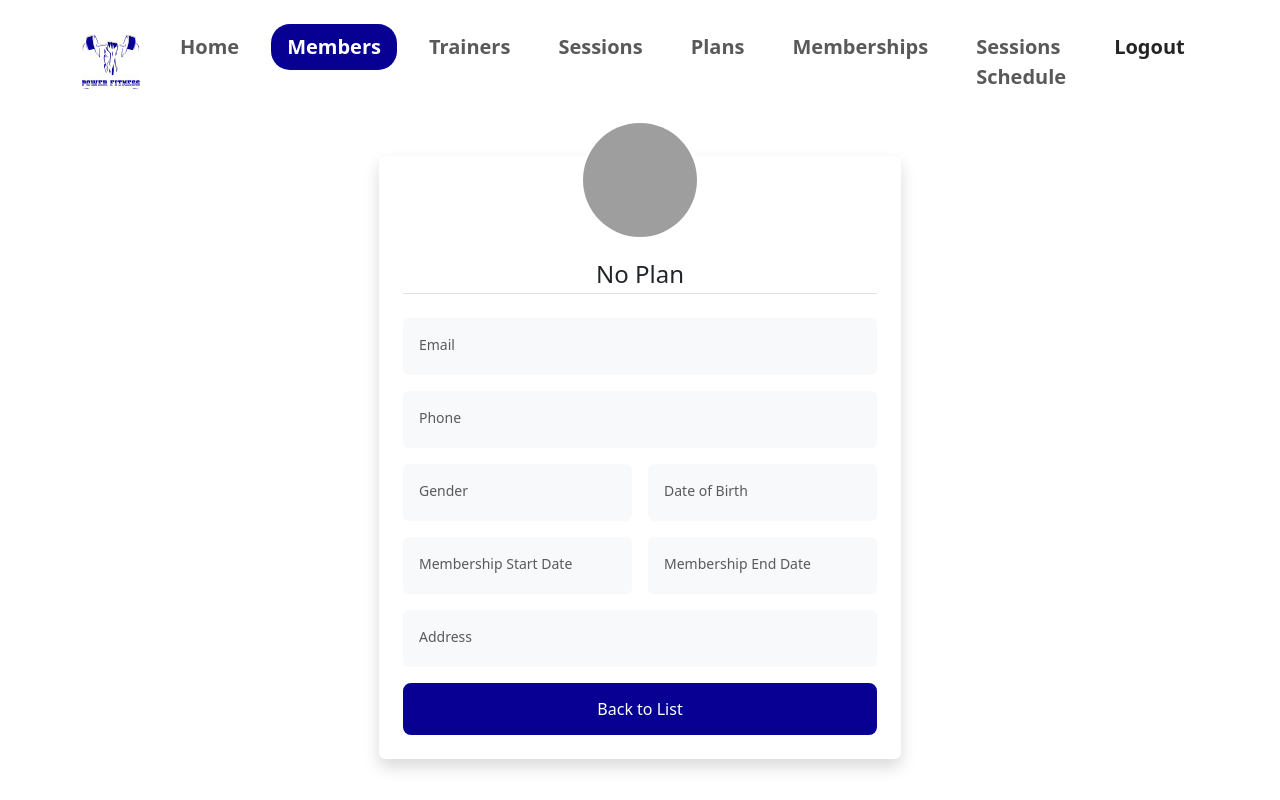
After one commit to ZiadAmr-10/GymManagementSystem, an ASP.NET Core app: template GymManagementSystem.PL/Views/Members/Details.cshtml in a window 1280 px wide. The commit adds this page. Run offline with ASP.NET Core 8, Linux system fonts and the light colour scheme; the template is opened without the code that fills it, so the values that code supplies are empty; some libraries are stand-ins or nearby versions; some web fonts are replaced; grey boxes are pictures that could not be loaded.

Commit message:
Add Member Details feature across all layers
- DAL: Add IMemberRepository and implement MemberRepository with Include and ThenInclude for related data retrieval
- BLL: Replace IRepository<Member> with IMemberRepository and add MemberDetailsViewModel and GetMemberAsync implementation
- PL: Register IMemberRepository and add Details action and view

```diff
--- a/GymManagementSystem.BLL/Services/Members/Intefaces/IMemberService.cs
+++ b/GymManagementSystem.BLL/Services/Members/Intefaces/IMemberService.cs
@@ -7,4 +7,5 @@ public interface IMemberService
 {
     public Task<IEnumerable<MemberViewModel>> GetMembersAsync();
     public Task<bool> AddMemberAsync(CreateMemberViewModel model);
+    public Task<MemberDetailsViewModel?> GetMemberAsync(int? Id);
 }
--- a/GymManagementSystem.DAL/Models/MemberShip.cs
+++ b/GymManagementSystem.DAL/Models/MemberShip.cs
@@ -10,8 +10,8 @@ public class MemberShip : BaseEntity
 
     //StartDate => Createdat
     public DateTime EndDate { get; set; }
-    public string Status => EndDate > DateTime.Now ? "Active" : "Expired" ; //Derived attribute -> ComputedProperty
-    public bool IsActive => EndDate > DateTime.Now; // ComputedProperty
+    public string Status => IsActive ? "Active" : "Expired" ; //Derived attribute -> ComputedProperty
+    public bool IsActive => EndDate > DateTime.Now && CreatedAt<=DateTime.Now; // ComputedProperty
 
 
 }
--- a/GymManagementSystem.PL/Program.cs
+++ b/GymManagementSystem.PL/Program.cs
@@ -29,6 +29,8 @@ namespace GymManagementSystem.PL
 
             builder.Services.AddValidatorsFromAssemblyContaining<CreateMemberViewModelValidator>();
 
+            builder.Services.AddScoped<IMemberRepository, MemberRepository>();
+
 
             var app = builder.Build();
 
--- /dev/null
+++ b/GymManagementSystem.PL/Views/Members/Details.cshtml
@@ -0,0 +1,73 @@
+@model MemberDetailsViewModel
+<div class="container">
+    <main role="main" class="pb-3">
+        <div class="container mt-5">
+            <div class="row justify-content-center">
+                <div class="col-md-6">
+                    <div class="card card-details border-0 p-2 shadow">
+                        <div class="text-center mt-3">
+                            <img src="~/images/User.jpg" alt="MemberName" class="rounded-circle"
+                                 style="width: 120px; height: 120px; object-fit: cover; border: 3px solid #fff; margin-top: -60px;" />
+                        </div>
+                        <div class="card-body text-center">
+                            <h2 class="mb-1 text-primary-color">@Model.Name</h2>
+                            <h4 class="mb-2 pb-1 border-bottom d-block">@(Model.PlanName ?? "No Plan") </h4>
+                            <div class="mt-4 text-start">
+                                <div class="row g-3">
+                                    <div class="col-12">
+                                        <div class="p-3 bg-light rounded">
+                                            <small class="text-muted d-block mb-1">Email</small>
+                                            <strong>@Model.Email</strong>
+                                        </div>
+                                    </div>
+                                    <div class="col-12">
+                                        <div class="p-3 bg-light rounded">
+                                            <small class="text-muted d-block mb-1">Phone</small>
+                                            <strong>@Model.Phone</strong>
+                                        </div>
+                                    </div>
+                                    <div class="col-6">
+                                        <div class="p-3 bg-light rounded">
+                                            <small class="text-muted d-block mb-1">Gender</small>
+                                            <strong>@Model.Gender</strong>
+                                        </div>
+                                    </div>
+                                    <div class="col-6">
+                                        <div class="p-3 bg-light rounded">
+                                            <small class="text-muted d-block mb-1">Date of Birth</small>
+                                            <strong>@Model.DateOfBirth</strong>
+                                        </div>
+                                    </div>
+
+                                    <div class="col-6">
+                                        <div class="p-3 bg-light rounded">
+                                            <small class="text-muted d-block mb-1">Membership Start Date</small>
+                                            <strong>@Model.MemberShipStartDate</strong>
+                                        </div>
+                                    </div>
+                                    <div class="col-6">
+                                        <div class="p-3 bg-light rounded">
+                                            <small class="text-muted d-block mb-1">Membership End Date</small>
+                                            <strong>@Model.MemberShipEndDate</strong>
+                                        </div>
+                                    </div>
+                                    <div class="col-12">
+                                        <div class="p-3 bg-light rounded">
+                                            <small class="text-muted d-block mb-1">Address</small>
+                                            <strong>@Model.Address</strong>
+                                        </div>
+                                    </div>
+                                </div>
+                            </div>
+                        </div>
+
+                        <div class="d-flex justify-content-between gap-2 px-3 pb-3">
+                            <a asp-controller="Members" asp-action="Index" class="btn btn-fill flex-fill">Back to List</a>
+                        </div>
+                    </div>
+                </div>
+            </div>
+        </div>
+
+    </main>
+</div>
--- a/GymManagementSystem.PL/Views/Members/Index.cshtml
+++ b/GymManagementSystem.PL/Views/Members/Index.cshtml
@@ -72,7 +72,7 @@
                                             <ul class="dropdown-menu dropdown-menu-start"
                                                 aria-labelledby="dropdownMenuButton-@member.id">
                                                 <li>
-                                                    <a asp-controller="Members" asp-action="MemberDetails" asp-route-id="@member.id"
+                                                    <a asp-controller="Members" asp-action="Details" asp-route-id="@member.id"
                                                        class="dropdown-item d-flex align-items-center gap-3">
                                                         <img src="~/images/info 1.jpg" alt="info icon"
                                                              style="width: 20px; height: 20px;" />
```
Also changed, not shown: GymManagementSystem.BLL/Services/Members/Classes/MemberService.cs (+31 -5 lines), GymManagementSystem.BLL/Services/Members/ViewModels/MemberDetailsViewModel.cs (added, +18 -0 lines), GymManagementSystem.DAL/Repositories/Classes/MemberRepository.cs (added, +23 -0 lines), GymManagementSystem.DAL/Repositories/Interfaces/IMemberRepository.cs (added, +9 -0 lines), GymManagementSystem.PL/Controllers/MembersController.cs (+17 -0 lines).
